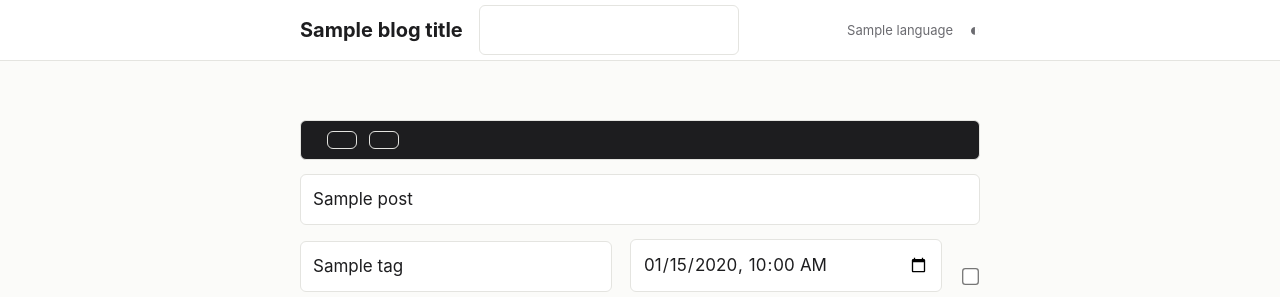
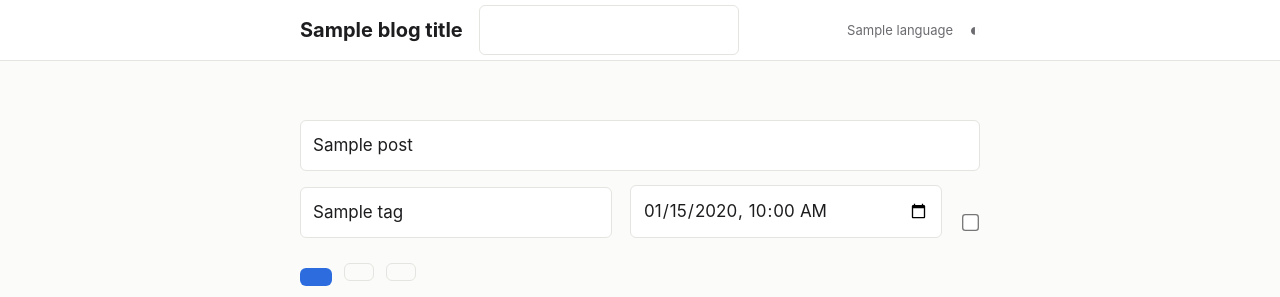
Before and after one commit to Eladkay/goggy, a FastAPI app: template goggy/templates/edit.html in a window 1280 px wide. Shown: the top 297 px of the page. Run offline with FastAPI, Linux system fonts and the light colour scheme; the template is opened without the code that fills it: most values are stand-ins (such as "Sample title", 1, 10 or a date in 2020); some libraries are stand-ins or nearby versions.

Commit message:
fix: restore-bar invisible in light mode and ignoring `hidden`
`.restore-bar { display: flex }` (author rule) overrode the `hidden`
attribute's UA `display:none`, so the banner showed with no draft and
the Ignore button couldn't hide it. Add `.restore-bar[hidden]` guard.
Also switch the background from `--code-bg` (dark in light mode) to
`--card` so the text is readable in both themes.

Co-Authored-By: Claude Opus 4.8 <noreply@anthropic.com>

```diff
--- a/goggy/static/style.css
+++ b/goggy/static/style.css
@@ -145,7 +145,9 @@ label { display: block; font-size: 13px; color: var(--muted); margin: 14px 0 5px
 .autosave-status { color: var(--muted); font-size: 14px; margin-inline-start: auto; }
 .restore-bar { display: flex; align-items: center; gap: 12px; flex-wrap: wrap;
   margin: 12px 0; padding: 10px 14px; border: 1px solid var(--border);
-  border-radius: 6px; background: var(--code-bg, rgba(127,127,127,0.08)); }
+  border-radius: 6px; background: var(--card); color: var(--fg); }
+/* display:flex above would otherwise defeat the `hidden` attribute. */
+.restore-bar[hidden] { display: none; }
 .meta-fields.collapsed { display: none; }
 .editor-split { display: grid; grid-template-columns: 1fr 1fr; gap: 20px; margin-top: 6px; }
 /* Both panes are equal-height scroll containers so the text and its preview
```
